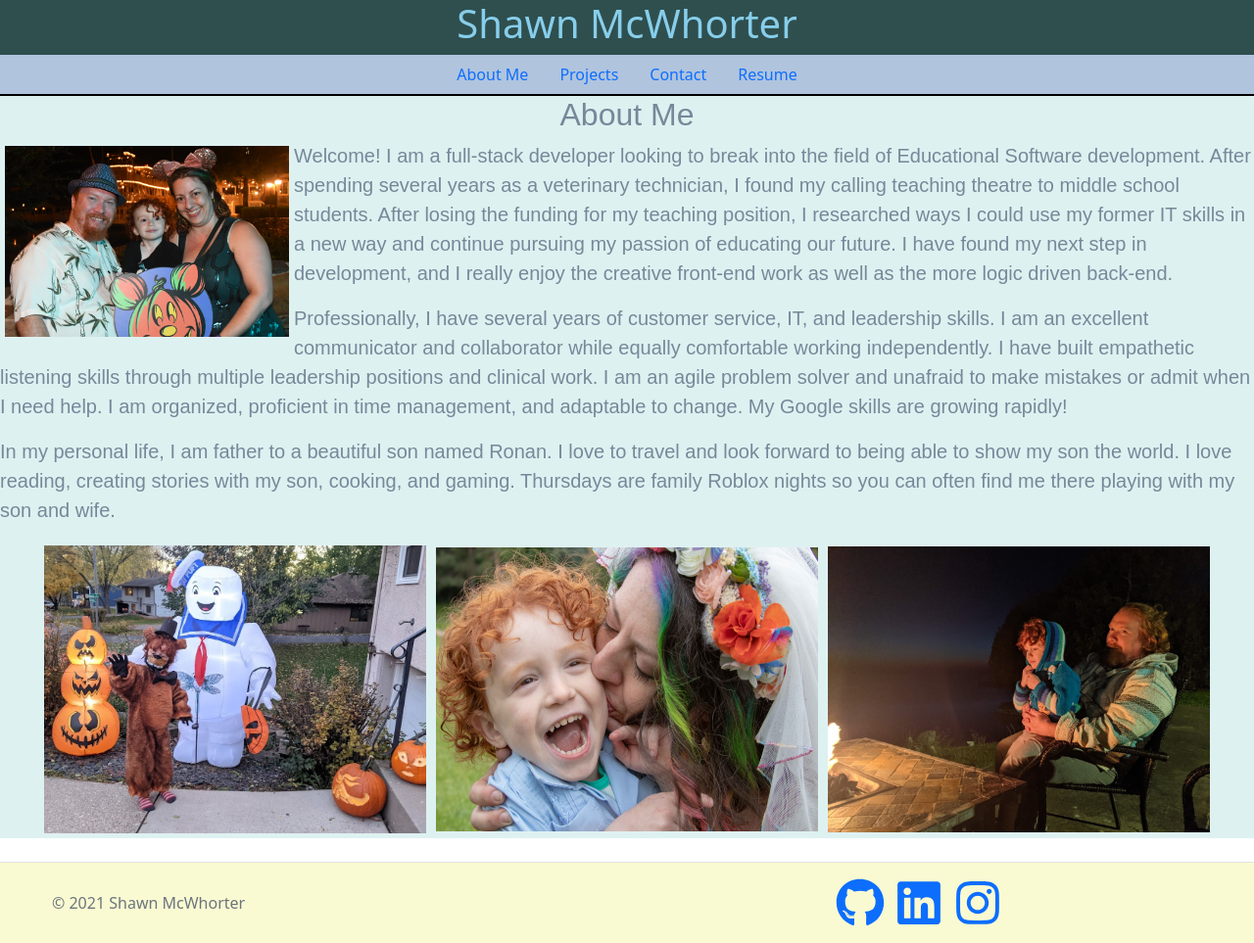
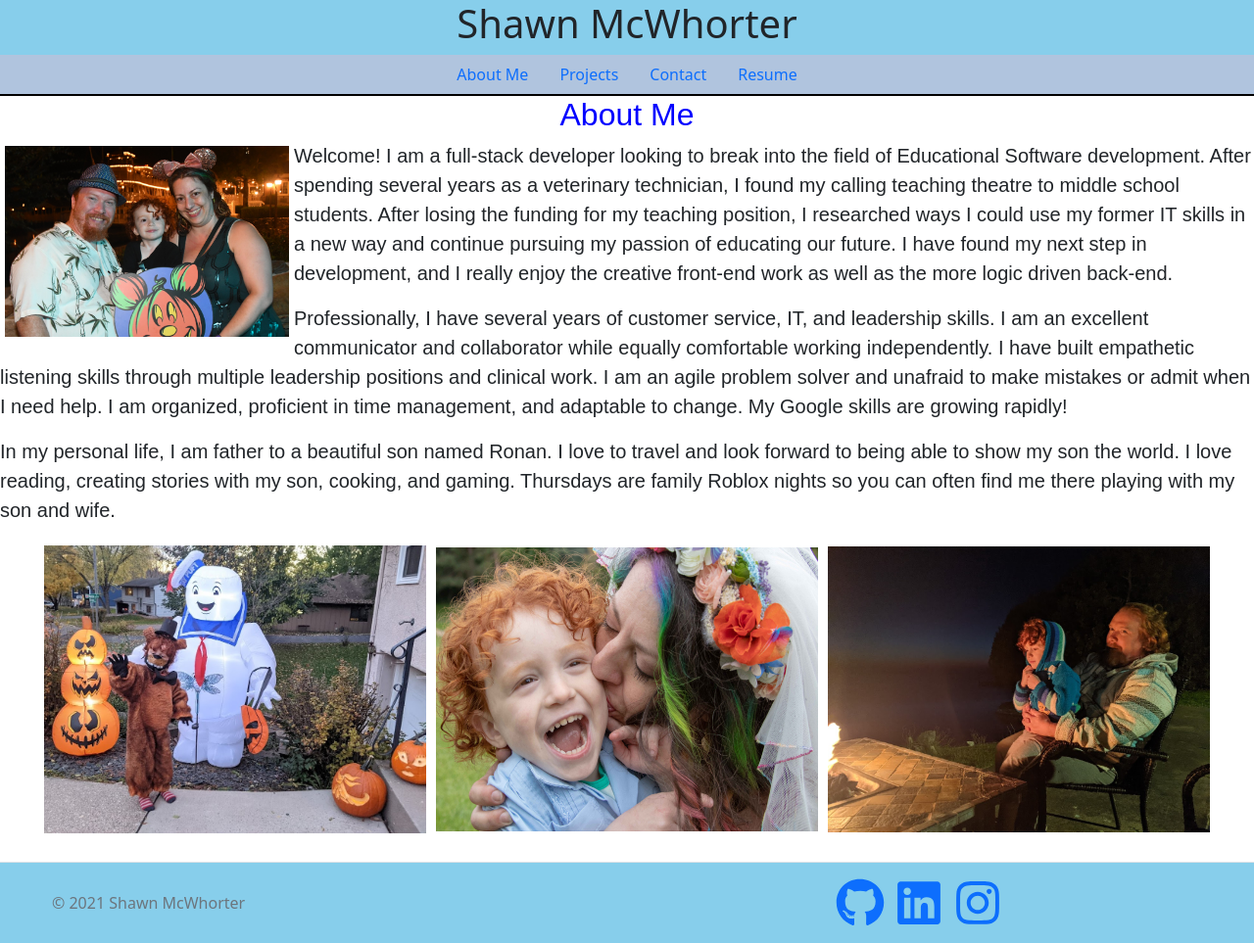
Before and after one commit to Rhandom1/React-Portfolio, a React (Create React App) app: page / in a window 1280 px wide. Shown: the whole page at 98% size. Built offline with nearby package versions, Linux system fonts and the light colour scheme.

Commit message:
normalizing style colors

```diff
--- a/src/App.css
+++ b/src/App.css
@@ -38,8 +38,7 @@
 }
 
 .header {
-  background-color: darkslategrey;
-  color: skyblue;
+  background-color: skyblue;
   display: flex;
   align-items: center;
   justify-content: center;
@@ -49,8 +48,7 @@
   position: relative;
   width: 100%;
   height: 10%;
-  bottom: 0;
-  background-color:lightgoldenrodyellow;
+  background-color: skyblue;
 
 }
 
--- a/src/components/pages/About/About.css
+++ b/src/components/pages/About/About.css
@@ -14,14 +14,13 @@ body {
   .about-body {
       width: 100%;
       height: 100%;
-      background-color: rgb(222, 241, 241);
-      color:lightslategrey;
       font-family: "Proxima Nova", sans-serif;
       font-size: 20px;
   }
 
   h2 {
       text-align: center;
+      color: blue;
   }
 
   img {
```
